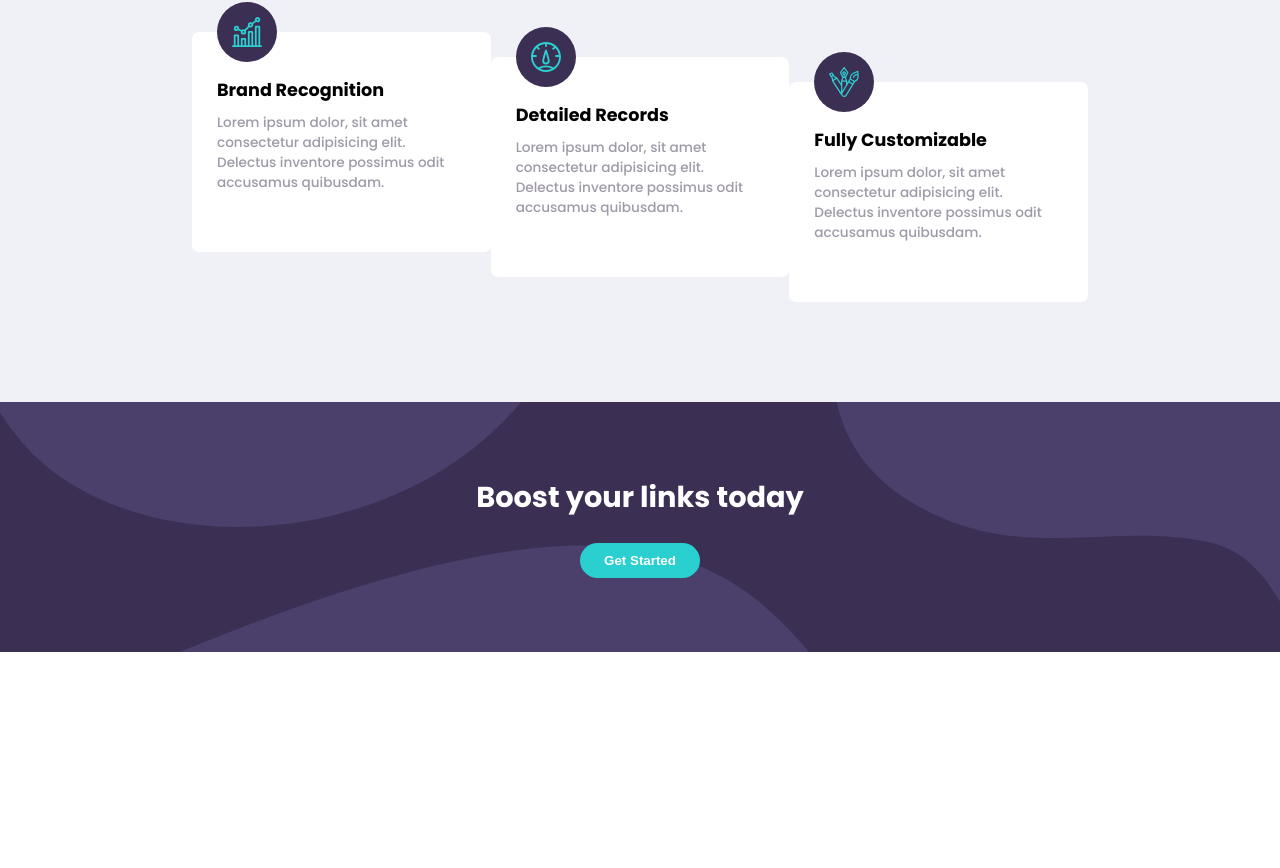
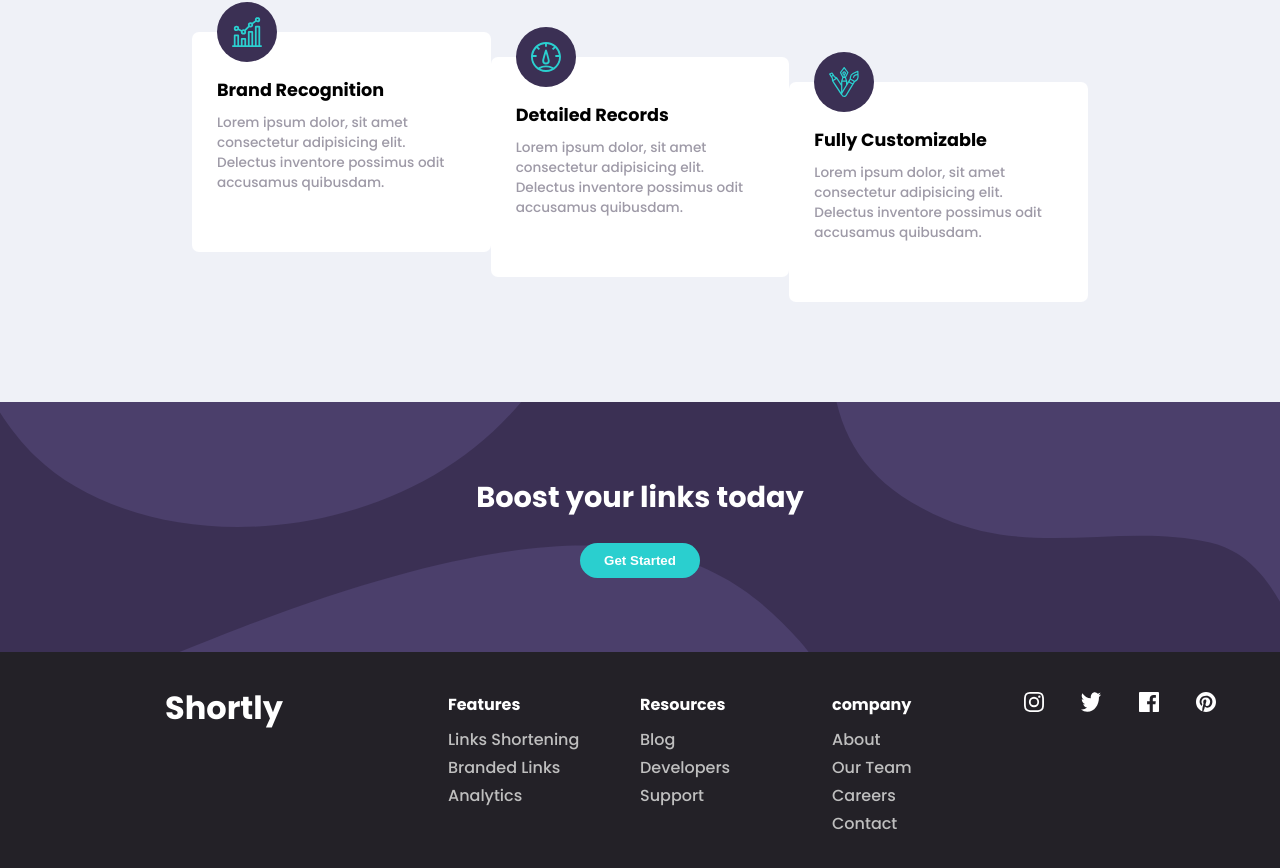
Before and after one commit to moodyomar/shortly, a React (Create React App) app: page / in a window 1280 px wide. Shown: the part 972-1840 px from the top of the page. Before the commit the page ends 1624 px from the top, so only its background shows below. Built offline with nearby package versions, Linux system fonts and the light colour scheme; the HTML template or start-up script is replaced by a standard one.

Commit message:
add footer comp - design done

```diff
--- a/src/App.js
+++ b/src/App.js
@@ -1,6 +1,7 @@
-import {Header,Navbar,Shortner} from './components'
+import { Header, Navbar, Shortner } from './components'
 import AdvancedTactics from './components/AdvancedTactics/AdvancedTactics';
 import BoostLinks from './components/BoostLinks/BoostLinks';
+import Footer from './components/Footer/Footer';
 import './index.css';
 
 function App() {
@@ -13,12 +14,12 @@ function App() {
 
       <main>
         <Shortner />
-        <AdvancedTactics/>
-        <BoostLinks/>
+        <AdvancedTactics />
+        <BoostLinks />
       </main>
 
       <footer>
-
+        <Footer />
       </footer>
 
     </div>
--- a/src/components/BoostLinks/boostLinks.css
+++ b/src/components/BoostLinks/boostLinks.css
@@ -2,7 +2,6 @@
   width: 100vw;
   height: 250px;
   background-image: url(../../images/bg-boost-desktop.svg);
-  background-size: cover;
   background-color: var(--Dark-Violet);
   color: #fff;
   display: flex;
--- a/src/components/Footer/Footer.js
+++ b/src/components/Footer/Footer.js
@@ -1,12 +1,52 @@
 import React from 'react';
+import ig from '../../images/icon-instagram.svg';
+import twitter from '../../images/icon-twitter.svg';
+import fb from '../../images/icon-facebook.svg';
+import pinterest from '../../images/icon-pinterest.svg';
 
+import './footer.css'
 
 const Footer = () => {
 
 return(
 
-<div className=''>
-<h1>Footer</h1>
+<div className='Footer'>
+<div className="container">
+  <div className="footer-logo">
+    <h1>Shortly</h1>
+  </div>
+  <div className="col col-1">
+    <ul>
+      <strong><li>Features</li></strong>
+      <li>Links Shortening</li>
+      <li>Branded Links</li>
+      <li>Analytics</li>
+    </ul>
+  </div>
+  <div className="col col-2">
+    <ul>
+      <strong><li>Resources</li></strong>
+      <li>Blog</li>
+      <li>Developers</li>
+      <li>Support</li>
+    </ul>
+  </div>
+  <div className="col col-3">
+    <ul>
+      <strong><li>company</li></strong>
+      <li>About</li>
+      <li>Our Team</li>
+      <li>Careers</li>
+      <li>Contact</li>
+    </ul>
+  </div>
+  <div className="col col4">
+    <img src={ig} alt="ig" />
+    <img src={twitter} alt="twitter" />
+    <img src={fb} alt="fb" />
+    <img src={pinterest} alt="pinterest" />
+  </div>
+</div>
 </div>
 
 )
--- a/src/components/Footer/footer.css
+++ b/src/components/Footer/footer.css
@@ -0,0 +1,62 @@
+.Footer{
+width: 100vw;
+height: 300px;
+background-color: var(--Very-Dark-Violet);
+}
+.Footer .container{
+  display: flex;
+}
+.footer-logo{
+width: 35%;
+display: flex;
+color: #fff;
+justify-content: center;
+}
+.footer-logo h1{
+font-size: 2rem;
+}
+.col{
+  display: flex;
+  flex-direction: column;
+  color: #fff;
+  width: 15%;
+  padding-top: 40px;
+}
+.col ul{
+  list-style-type: none;
+}
+.col li:nth-child(1){
+  margin-bottom: 10px;
+  color: #fff;
+}
+.col li{
+  color: var(--Gray);
+  margin-bottom: 3px;
+}
+.col4{
+  display: flex;
+  flex-direction: row;
+  justify-content: space-between;
+}
+.col4 img{
+  height: 20px;
+  width: 20px;
+}
+
+@media screen and (max-width:550px){
+  .Footer{
+    height: auto;
+  }
+  .Footer .container{
+    flex-direction: column;
+    align-items: center;
+  }
+  .col{
+    text-align: center;
+    width: 50%;
+  }
+  .col4{
+    margin-bottom: 25px;
+    justify-content: space-around;
+  }
+}
--- a/src/components/Shortner/shortner.css
+++ b/src/components/Shortner/shortner.css
@@ -5,7 +5,7 @@
   width: 100vw;
   height: 65px;
 }
-.container{
+.Shortner .container{
 display: flex;
 justify-content: center;
 align-items: center;
@@ -30,7 +30,7 @@ background-color: var(--Dark-Violet);
 }
 
 @media screen and (max-width:550px){
-.container{
+  .Shortner .container{
   flex-direction: column;
   display: flex;
   gap: 15px;
```
